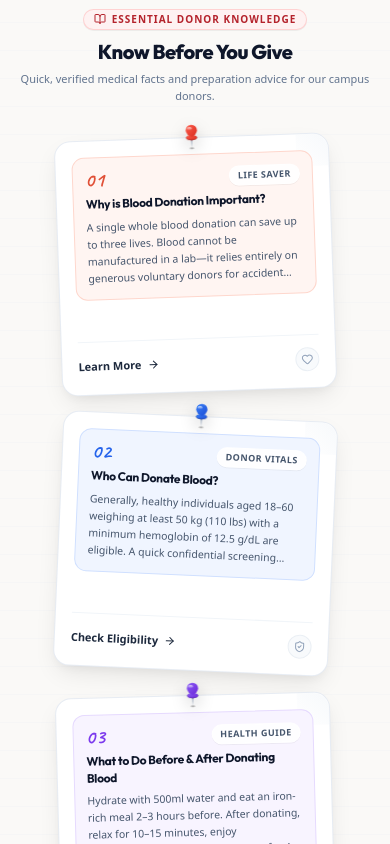
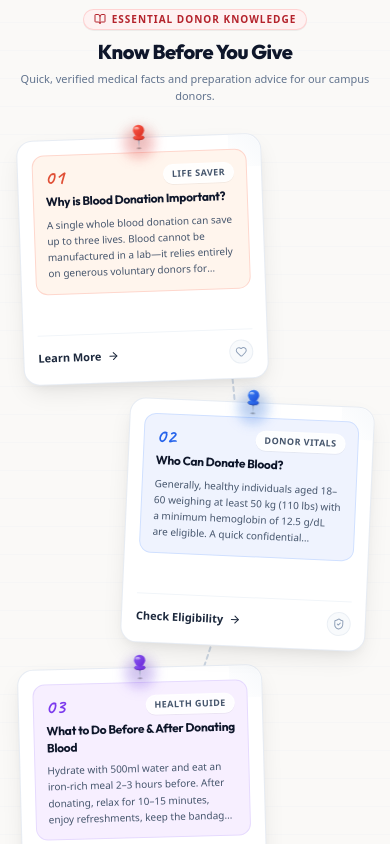
Before and after one commit to PakeezaAsghar1/BDS, a React (Vite) app: page / in a window 390 px wide. Shown: the part 1400-2244 px from the top of the page. Built offline with nearby package versions, Linux system fonts and the light colour scheme; no server answers; a web font is replaced by a local one.

Commit message:
feat(ui): add soft glow effect to knowledge cards
Add a subtle color-matched glow effect behind the push pins in the KnowledgeCardsSection to improve visual depth and match the design reference.

```diff
--- a/src/components/home/KnowledgeCardsSection.tsx
+++ b/src/components/home/KnowledgeCardsSection.tsx
@@ -14,6 +14,7 @@ const PushPin: React.FC<PinProps> = ({ color }) => {
       shadow: 'rgba(217, 45, 32, 0.4)',
       highlight: '#FFB2A8',
       base: '#991B1B',
+      glow: 'rgba(239, 68, 68, 0.28)',
     },
     blue: {
       headGrad1: '#3B82F6',
@@ -21,6 +22,7 @@ const PushPin: React.FC<PinProps> = ({ color }) => {
       shadow: 'rgba(29, 78, 216, 0.4)',
       highlight: '#BFDBFE',
       base: '#1E3A8A',
+      glow: 'rgba(59, 130, 246, 0.28)',
     },
     purple: {
       headGrad1: '#8B5CF6',
@@ -28,6 +30,7 @@ const PushPin: React.FC<PinProps> = ({ color }) => {
       shadow: 'rgba(109, 40, 217, 0.4)',
       highlight: '#DDD6FE',
       base: '#4C1D95',
+      glow: 'rgba(139, 92, 246, 0.28)',
     },
   };
 
@@ -35,6 +38,12 @@ const PushPin: React.FC<PinProps> = ({ color }) => {
 
   return (
     <div className="absolute -top-3.5 left-1/2 -translate-x-1/2 z-20 pointer-events-none select-none">
+      {/* Soft color glow matching reference image */}
+      <div
+        className="absolute top-1 left-1/2 -translate-x-1/2 w-8 h-8 rounded-full blur-[6px] pointer-events-none -z-10"
+        style={{ backgroundColor: c.glow }}
+      />
+
       {/* 3D Push Pin with realistic highlight and ambient shadow */}
       <svg
         className="w-6 h-7 drop-shadow-[0_6px_8px_rgba(0,0,0,0.2)]"
@@ -97,12 +106,15 @@ export const KnowledgeCardsSection: React.FC = () => {
       color: 'coral' as const,
       rotation: 'rotate-[-2deg]',
       hoverRotation: 'hover:rotate-0',
-      tintBg: 'bg-[#FFF5F2]',
+      tintBg: 'bg-[#FFF5ED]',
       tintBorder: 'border-[#FED7CD]',
       numColor: 'text-[#E04F36]',
       buttonHover: 'hover:text-[#E04F36]',
       badge: 'Life Saver',
       icon: Heart,
+      mobileAlign: 'self-start mr-auto ml-1 xs:ml-2 sm:ml-4',
+      mobileMargin: 'mt-0',
+      zIndex: 'z-10',
     },
     {
       num: '02',
@@ -113,12 +125,15 @@ export const KnowledgeCardsSection: React.FC = () => {
       color: 'blue' as const,
       rotation: 'rotate-[2.5deg]',
       hoverRotation: 'hover:rotate-0',
-      tintBg: 'bg-[#F0F5FF]',
+      tintBg: 'bg-[#EFF3FE]',
       tintBorder: 'border-[#D0E0FF]',
       numColor: 'text-[#2563EB]',
       buttonHover: 'hover:text-[#2563EB]',
       badge: 'Donor Vitals',
       icon: ShieldCheck,
+      mobileAlign: 'self-end ml-auto mr-1 xs:mr-2 sm:mr-4',
+      mobileMargin: 'mt-5 sm:mt-6 md:mt-0',
+      zIndex: 'z-20',
     },
     {
       num: '03',
@@ -129,12 +144,15 @@ export const KnowledgeCardsSection: React.FC = () => {
       color: 'purple' as const,
       rotation: 'rotate-[-1.5deg]',
       hoverRotation: 'hover:rotate-0',
-      tintBg: 'bg-[#F8F4FF]',
+      tintBg: 'bg-[#F7EFFF]',
       tintBorder: 'border-[#E6DAFE]',
       numColor: 'text-[#7C3AED]',
       buttonHover: 'hover:text-[#7C3AED]',
       badge: 'Health Guide',
       icon: CheckCircle2,
+      mobileAlign: 'self-start mr-auto ml-1 xs:ml-2 sm:ml-4',
+      mobileMargin: 'mt-5 sm:mt-6 md:mt-0',
+      zIndex: 'z-10',
     },
   ];
 
@@ -170,8 +188,8 @@ export const KnowledgeCardsSection: React.FC = () => {
           </p>
         </div>
 
-        {/* Connecting Curved Dotted Pathway (Desktop) */}
-        <div className="hidden lg:block absolute top-[54%] left-1/2 -translate-x-1/2 w-3/4 h-20 pointer-events-none z-0 opacity-70">
+        {/* Connecting Curved Dotted Pathway (Desktop / Tablet) */}
+        <div className="hidden md:block absolute top-[52%] left-1/2 -translate-x-1/2 w-4/5 h-20 pointer-events-none z-0 opacity-70">
           <svg className="w-full h-full overflow-visible" viewBox="0 0 700 80" fill="none">
             <path
               d="M 40 35 Q 220 70, 350 25 T 660 50"
@@ -183,20 +201,40 @@ export const KnowledgeCardsSection: React.FC = () => {
           </svg>
         </div>
 
-        {/* 3 Compact Pinned Note Cards Layout */}
-        <div className="relative z-10 grid grid-cols-1 md:grid-cols-3 gap-6 sm:gap-6 lg:gap-5 items-start max-w-3xl lg:max-w-none mx-auto">
+        {/* 3 Pinned Note Cards: Zigzag on Mobile (2 left, 1 right), 3-column row on Desktop */}
+        <div className="relative z-10 flex flex-col md:grid md:grid-cols-3 md:gap-5 lg:gap-6 items-stretch max-w-md md:max-w-4xl mx-auto">
+
+          {/* Mobile Zigzag S-Curve Dotted Line connecting Pin 1 -> Pin 2 -> Pin 3 */}
+          <div className="md:hidden absolute inset-0 pointer-events-none z-0">
+            <svg
+              className="w-full h-full overflow-visible"
+              viewBox="0 0 100 100"
+              preserveAspectRatio="none"
+              fill="none"
+            >
+              <path
+                d="M 38 6 C 62 16, 62 36, 62 49 C 62 62, 38 82, 38 93"
+                stroke="#CBD5E1"
+                strokeWidth="2"
+                strokeDasharray="4 4"
+                strokeLinecap="round"
+                vectorEffect="non-scaling-stroke"
+              />
+            </svg>
+          </div>
+
           {cards.map((card) => {
             const Icon = card.icon;
             return (
               <div
                 key={card.num}
-                className={`group relative transition-all duration-300 ${card.rotation} ${card.hoverRotation} hover:scale-[1.02] hover:z-30 w-full max-w-[275px] mx-auto`}
+                className={`group relative transition-all duration-300 ${card.rotation} ${card.hoverRotation} hover:scale-[1.02] hover:z-30 ${card.mobileAlign} ${card.mobileMargin} ${card.zIndex} w-[76%] xs:w-[72%] max-w-[245px] sm:max-w-[260px] md:w-full md:max-w-[275px] md:mx-auto md:self-auto`}
               >
-                {/* 3D Push Pin at the top */}
+                {/* 3D Push Pin at the top with ambient glow */}
                 <PushPin color={card.color} />
 
                 {/* Compact White Paper Note Card Container */}
-                <div className="relative bg-white rounded-2xl p-4 sm:p-4.5 shadow-[0_10px_25px_-5px_rgba(0,0,0,0.1),0_5px_10px_-3px_rgba(0,0,0,0.04)] border border-slate-200/80 transition-all duration-300 flex flex-col justify-between min-h-[255px]">
+                <div className="relative bg-white rounded-2xl p-3.5 sm:p-4 shadow-[0_10px_25px_-5px_rgba(0,0,0,0.1),0_5px_10px_-3px_rgba(0,0,0,0.04)] border border-slate-200/80 transition-all duration-300 flex flex-col justify-between min-h-[245px] sm:min-h-[255px]">
 
                   {/* Subtle paper fold highlight in upper corner */}
                   <div className="absolute top-0 right-0 w-8 h-8 bg-gradient-to-bl from-slate-100/60 to-transparent rounded-tr-2xl pointer-events-none" />
@@ -222,13 +260,13 @@ export const KnowledgeCardsSection: React.FC = () => {
                     </h3>
 
                     {/* Card Description */}
-                    <p className="text-[10.5px] sm:text-[11px] text-slate-600 leading-relaxed line-clamp-4">
+                    <p className="text-[10px] sm:text-[11px] text-slate-600 leading-relaxed line-clamp-4">
                       {card.description}
                     </p>
                   </div>
 
                   {/* Bottom Action Button - Redirects to Guide page */}
-                  <div className="pt-3 mt-2.5 flex items-center justify-between border-t border-slate-100">
+                  <div className="pt-2.5 mt-2 flex items-center justify-between border-t border-slate-100">
                     <button
                       type="button"
                       onClick={() => navigate('guide')}
```
Also changed, not shown: .aistudio/artifacts/brain/a974168b-d3f1-4523-b924-104a3a9986f2/.tempmediaStorage/media_1792602831870_02c250e0.jpg (added).
